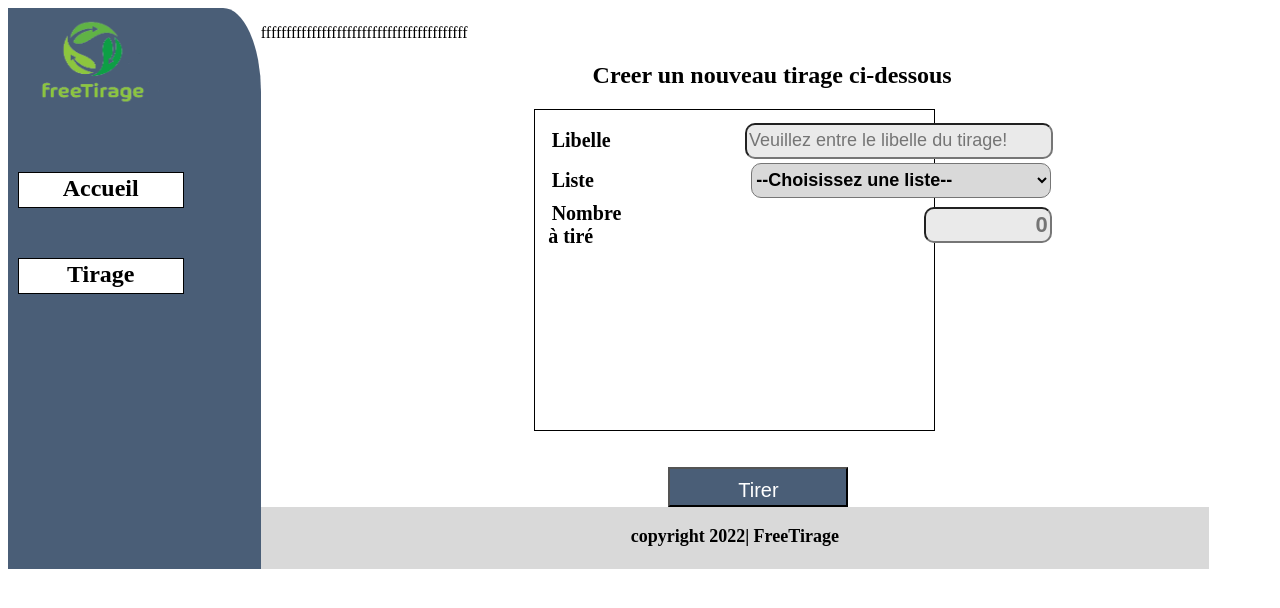
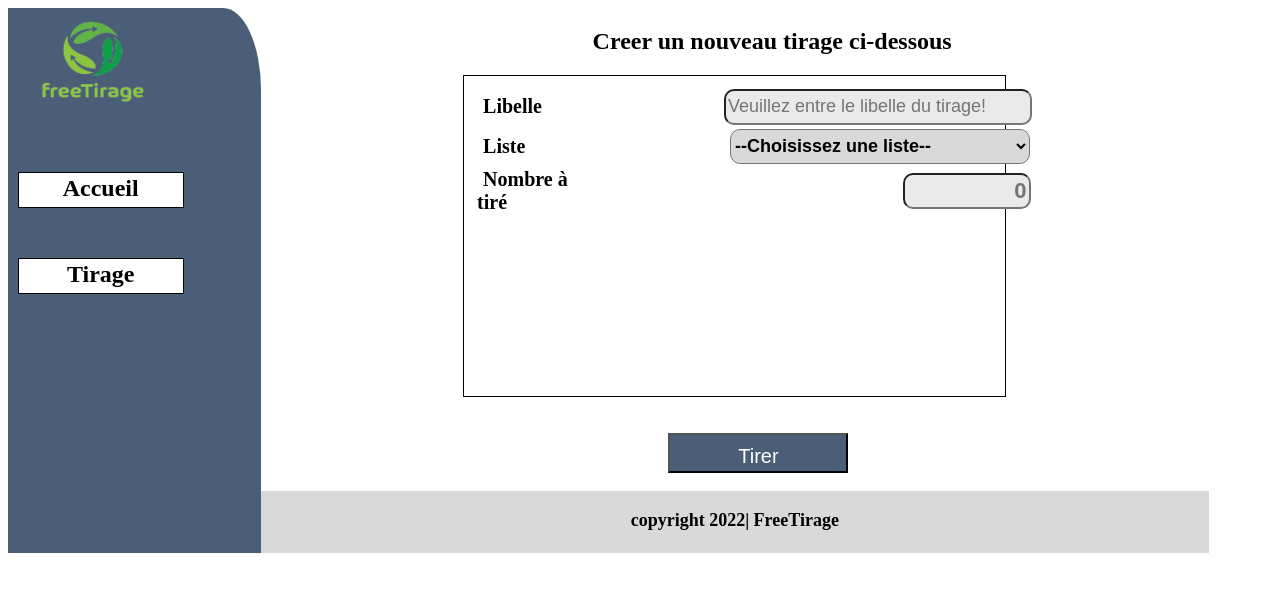
Before and after one commit to devBakary/APITirageInterface, an Angular app: page /tirageT in a window 1280 px wide. Shown: the top 608 px of the page. Built offline with nearby package versions, Linux system fonts and the light colour scheme.

Commit message:
un pas en avant branche dev pour le merge

```diff
--- a/src/app/tirage/tirage.component.html
+++ b/src/app/tirage/tirage.component.html
@@ -1,9 +1,5 @@
 <section class="container">
   <div class="main">
-    <p>fffffffffffffffffffffffffffffffffffffffff</p>
-  </div>
-</section>
-
 
   <h2 style="margin-left:35% ;">Creer un nouveau tirage  ci-dessous</h2>
   <div>
@@ -30,6 +26,9 @@
         </table>
     </div><br><br>
 
-          <input class="btn" type="submit" value="Tirer" name="tirer">
+          <input class="btn" type="submit" value="Tirer" name="tirer"><br><br>
     </form>
   </div>
+
+</div>
+</section>
--- a/src/app/tirage/tirage.component.scss
+++ b/src/app/tirage/tirage.component.scss
@@ -1,5 +1,5 @@
 .forme{
-  width: 40%;
+  width: 55%;
   height: 300px;
   border: 1px solid black;
   padding: 10px;
```
